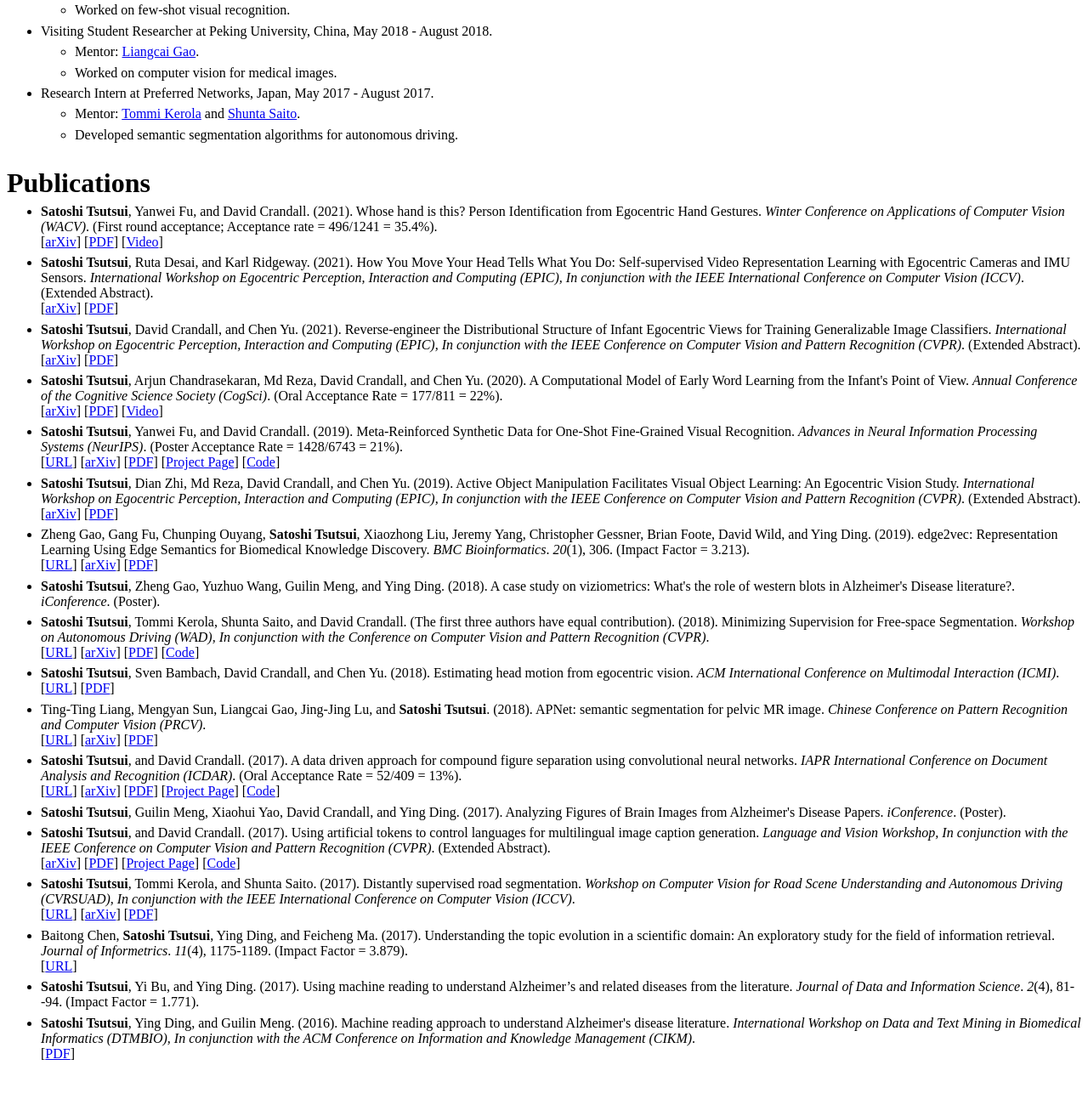
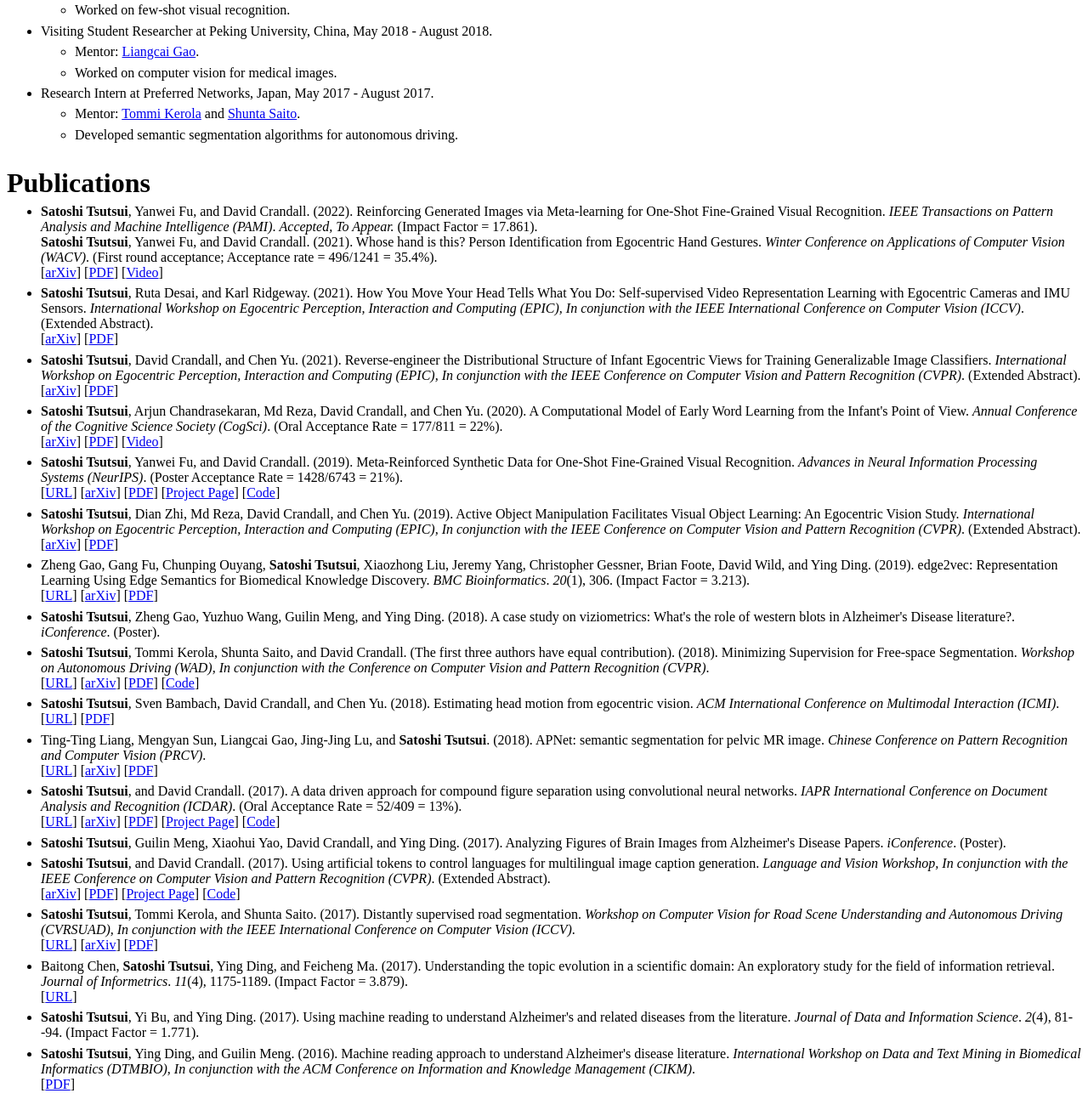
Before and after one commit to hellosatoshi/hellosatoshi.github.io, a plain HTML site: page index.html in a window 1280 px wide. Shown: the part 882-2175 px from the top of the page at 85% size. Before the commit the page ends 2139 px from the top, so only its background shows below. Drawn offline with Linux system fonts and the light colour scheme.

Commit message:
add pami acceptance

```diff
--- a/index.html
+++ b/index.html
@@ -102,6 +102,7 @@ p {
 
 <h1>Publications</h1>
 <ul>
+<li><span style="font-weight: bold">Satoshi Tsutsui</span>, Yanwei Fu, and David Crandall. (2022). Reinforcing Generated Images via Meta-learning for One-Shot Fine-Grained Visual Recognition. <span style="font-style: italic">IEEE Transactions on Pattern Analysis and Machine Intelligence (PAMI)</span>. <span style="font-style: italic">Accepted, To Appear.</span> (Impact Factor = 17.861). <br /></l
 <li><span style="font-weight: bold">Satoshi Tsutsui</span>, Yanwei Fu, and David Crandall. (2021). Whose hand is this? Person Identification from Egocentric Hand Gestures. <span style="font-style: italic">Winter Conference on Applications of Computer Vision (WACV)</span>. (First round acceptance; Acceptance rate = 496/1241 = 35.4%). <br />[<a href="https://arxiv.org/abs/2011.08900">arXiv</a>] [<a href="https://arxiv.org/pdf/2011.08900.pdf">PDF</a>] [<a href="https://www.youtube.com/watch?v=3WwvC5wiFHg">Video</a>] </li>
 <li><span style="font-weight: bold">Satoshi Tsutsui</span>, Ruta Desai, and Karl Ridgeway. (2021). How You Move Your Head Tells What You Do: Self-supervised Video Representation Learning with Egocentric Cameras and IMU Sensors. <span style="font-style: italic">International Workshop on Egocentric Perception, Interaction and Computing (EPIC), In conjunction with the IEEE International Conference on Computer Vision (ICCV)</span>. (Extended Abstract). <br />[<a href="https://arxiv.org/abs/2110.01680">arXiv</a>] [<a href="https://arxiv.org/pdf/2110.01680.pdf">PDF</a>] </li>
 <li><span style="font-weight: bold">Satoshi Tsutsui</span>, David Crandall, and Chen Yu. (2021). Reverse-engineer the Distributional Structure of Infant Egocentric Views for Training Generalizable Image Classifiers. <span style="font-style: italic">International Workshop on Egocentric Perception, Interaction and Computing (EPIC), In conjunction with the IEEE Conference on Computer Vision and Pattern Recognition (CVPR)</span>. (Extended Abstract). <br />[<a href="https://arxiv.org/abs/2106.06694">arXiv</a>] [<a href="https://arxiv.org/pdf/2106.06694.pdf">PDF</a>] </li>
@@ -118,7 +119,7 @@ p {
 <li><span style="font-weight: bold">Satoshi Tsutsui</span>, and David Crandall. (2017). Using artificial tokens to control languages for multilingual image caption generation. <span style="font-style: italic">Language and Vision Workshop, In conjunction with the IEEE Conference on Computer Vision and Pattern Recognition (CVPR)</span>. (Extended Abstract). <br />[<a href="https://arxiv.org/abs/1706.06275">arXiv</a>] [<a href="https://arxiv.org/pdf/1706.06275.pdf">PDF</a>] [<a href="http://vision.soic.indiana.edu/multi-caption/">Project Page</a>] [<a href="https://github.com/apple2373/chainer-caption">Code</a>] </li>
 <li><span style="font-weight: bold">Satoshi Tsutsui</span>, Tommi Kerola, and Shunta Saito. (2017). Distantly supervised road segmentation. <span style="font-style: italic">Workshop on Computer Vision for Road Scene Understanding and Autonomous Driving (CVRSUAD), In conjunction with the IEEE International Conference on Computer Vision (ICCV)</span>. <br />[<a href="https://ieeexplore.ieee.org/document/8265239">URL</a>] [<a href="https://arxiv.org/abs/1708.06118">arXiv</a>] [<a href="http://openaccess.thecvf.com/content_ICCV_2017_workshops/papers/w3/Tsutsui_Distantly_Supervised_Road_ICCV_2017_paper.pdf">PDF</a>] </li>
 <li>Baitong Chen, <span style="font-weight: bold">Satoshi Tsutsui</span>, Ying Ding, and Feicheng Ma. (2017). Understanding the topic evolution in a scientific domain: An exploratory study for the field of information retrieval. <span style="font-style: italic">Journal of Informetrics</span>. <span style="font-style: italic">11</span>(4), 1175-1189.  (Impact Factor = 3.879). <br />[<a href="https://www.sciencedirect.com/science/article/pii/S1751157717300536">URL</a>] </li>
-<li><span style="font-weight: bold">Satoshi Tsutsui</span>, Yi Bu, and Ying Ding. (2017). Using machine reading to understand Alzheimer’s and related diseases from the literature. <span style="font-style: italic">Journal of Data and Information Science</span>. <span style="font-style: italic">2</span>(4), 81--94.  (Impact Factor = 1.771). <br /></li>
+<li><span style="font-weight: bold">Satoshi Tsutsui</span>, Yi Bu, and Ying Ding. (2017). Using machine reading to understand Alzheimer's and related diseases from the literature. <span style="font-style: italic">Journal of Data and Information Science</span>. <span style="font-style: italic">2</span>(4), 81--94.  (Impact Factor = 1.771). <br /></li>
 <li><span style="font-weight: bold">Satoshi Tsutsui</span>, Ying Ding, and Guilin Meng. (2016). Machine reading approach to understand Alzheimer's disease literature. <span style="font-style: italic">International Workshop on Data and Text Mining in Biomedical Informatics (DTMBIO), In conjunction with the ACM Conference on Information and Knowledge Management (CIKM)</span>. <br />[<a href="https://www.researchgate.net/profile/Satoshi_Tsutsui/publication/319686542_Machine_Reading_Approach_to_Understand_Alzheimer's_Disease_Literature/links/5ebf718fa6fdcc90d67a3303/Machine-Reading-Approach-to-Understand-Alzheimers-Disease-Literature.pdf">PDF</a>] </li>
 
 </ul>
```
Also changed, not shown: 1 other file.
